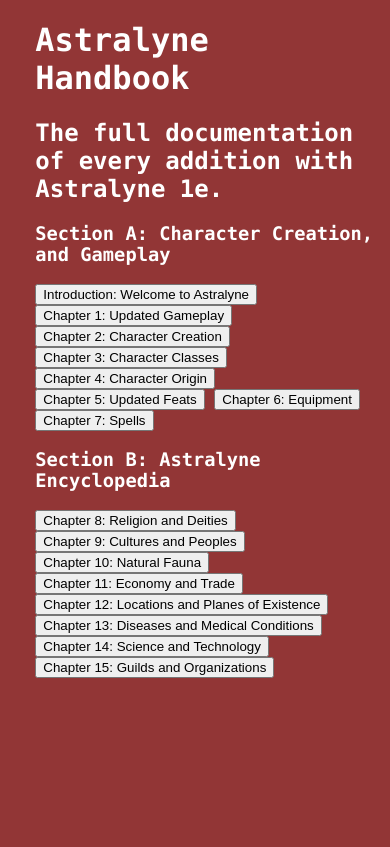
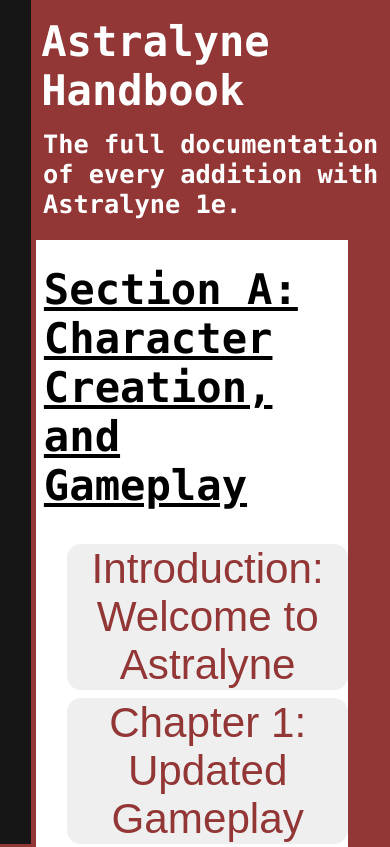
Before and after one commit to AstralyneRPG/astralynerpg.github.io, a plain HTML site: page docs/astralyne/Handbook/handbook.html in a window 390 px wide. Shown: the top 847 px of the page. Drawn offline with Linux system fonts and the light colour scheme.

Commit message:
Update handbook.css

```diff
--- a/docs/css/handbook.css
+++ b/docs/css/handbook.css
@@ -1,45 +1,49 @@
 html{
     background-color: rgba(146, 54, 54, 1);
-    text-align: left;
     font-family: "Lucida Console", monospace;
     color: white;
     padding-left: 7vw;
 }
 
-@media (min-width: 1000px) {
-
+@media (max-width: 1000px){
 
 h1{
     margin-left: 1.5vw;
+    margin-top: 2vh;
+    font-size: 5vh;
 }
 
 h2{
+    margin-top: -1.7vh;
     margin-left: 2vw;
+    font-size: 3vh;
 }
 
 h3{
     color:rgb(0, 0, 0);
     margin-left: 2vw;
-    font-size: 6vh;
+    font-size: 5vh;
+    margin-top: 2vh;
+    margin-bottom: 4vh;
     text-decoration: underline;
     font-weight: bold;
 }
 
 .bg{
-    width: 88vw;
+    width: 80vw;
     height: max-content;
     background-color: white;
-    position: absolute;
-    margin-left: .38vw;
-    margin-top: 0.389vh;
+    padding-top: 1vh;
+    margin-left:.2vw;
+    padding-bottom: 1vh;
     z-index: 1;
 }
 
 .menu{
-    width: 7.9vw;
-    height: 7.9vw;
+    width: 8vw;
+    height: 100vh;
     background-color: #161616;
-    position: absolute;
+    position: fixed;
     top: 0vh;
     left: 0vw;
     z-index: 3;
@@ -47,21 +51,22 @@ h3{
 
 .links {
     color: rgba(146, 54, 54, 1);;
-    font-size: 6vh;
+    font-size: 5vh;
     max-width: max-content;
-    margin-left: 3vw;
-    margin: 4vh;
+    margin-left: 4vw;
+    margin-bottom: 1vh;
     display: block;
     cursor: pointer;
     z-index: 2;
+    border: none;
+    border-radius: 14px;
   }
 }
 
-@media (max-width: 1000px) {
+@media (min-width: 1000px){
 
 
 }
-
   .links:hover {
     color: rgb(0, 0, 0);
     text-decoration: underline;
```
